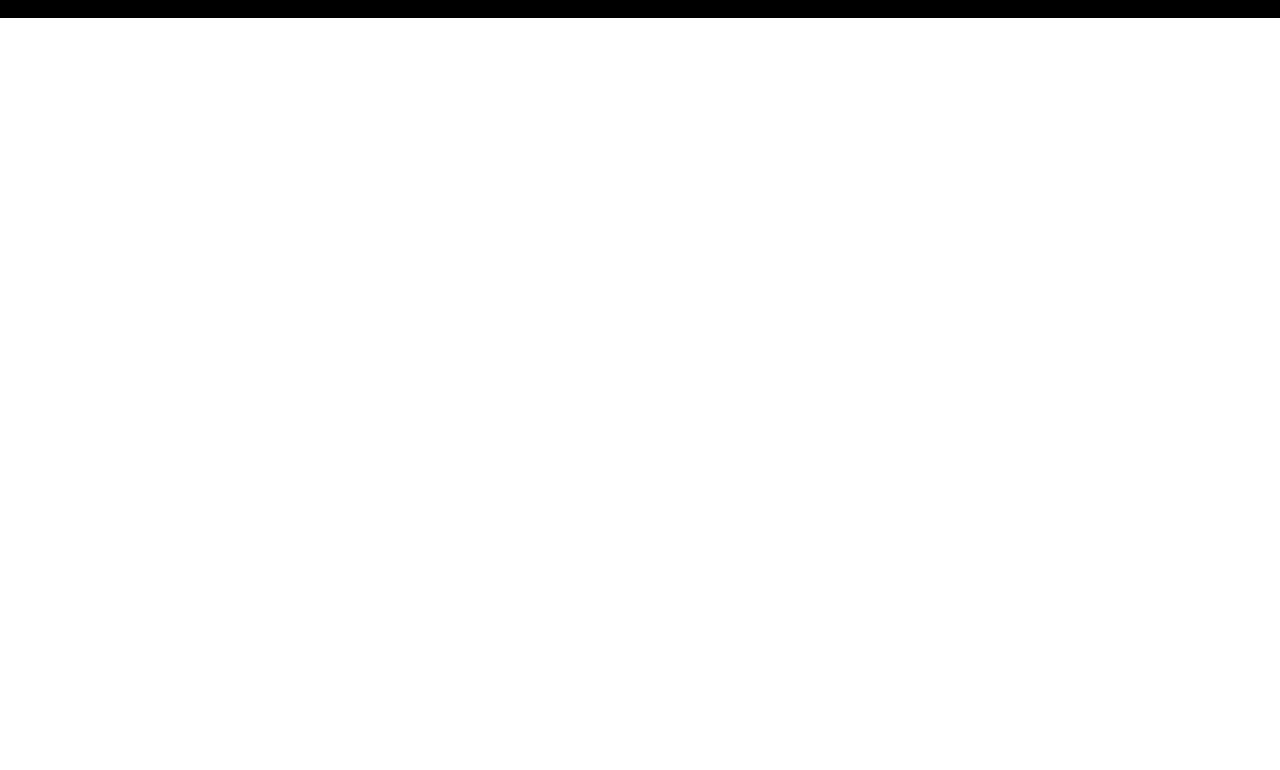
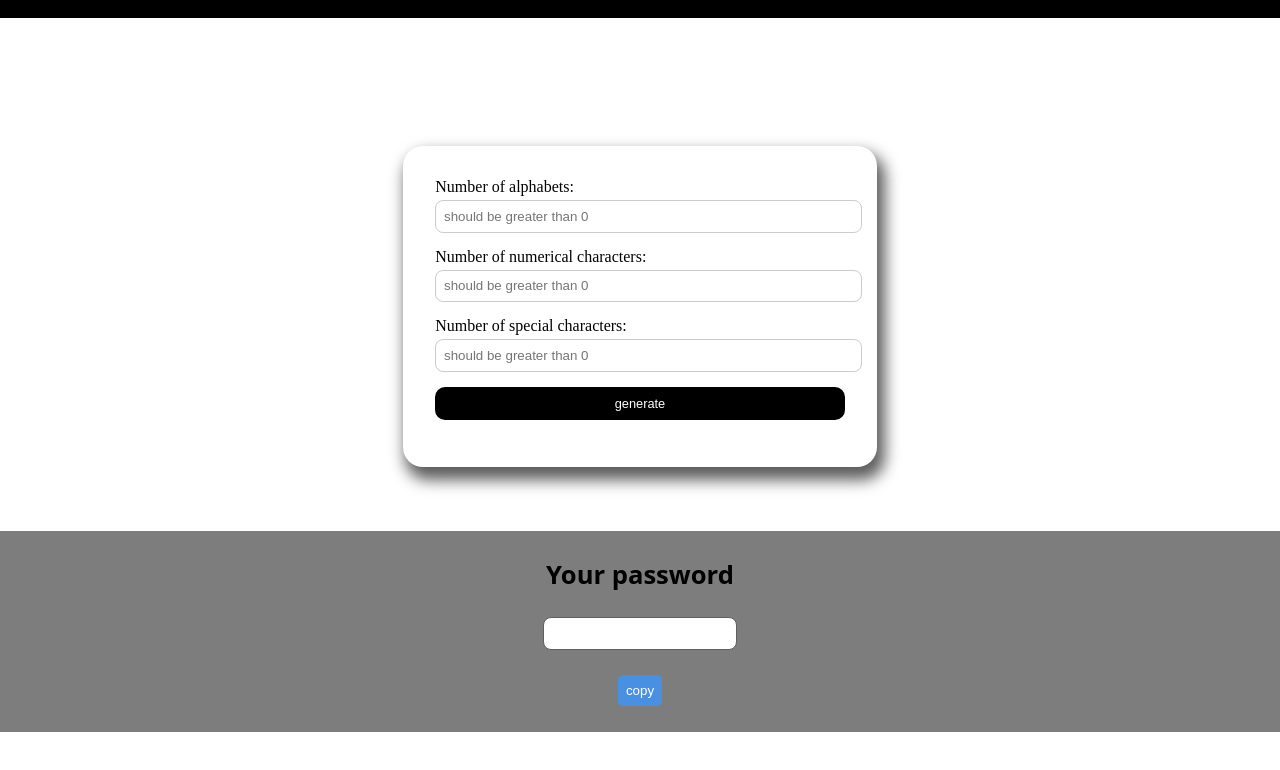
Before and after one commit to priyanshugupta18-web/password-generator, a plain HTML site: page index.html in a window 1280 px wide. Shown: the part 84-854 px from the top of the page. Before the commit the page ends 800 px from the top, so only its background shows below. Drawn offline with Linux system fonts and the light colour scheme.

Commit message:
done with the HTML and CSS

```diff
--- a/index.html
+++ b/index.html
@@ -1,18 +1,49 @@
 <!DOCTYPE html>
 <html lang="en">
+
 <head>
     <meta charset="UTF-8">
     <meta name="viewport" content="width=device-width, initial-scale=1.0">
     <title>Password Generator</title>
     <link rel="stylesheet" href="styles/style.css">
 </head>
+
 <body>
     <header>
         <div class="heading">
             <h1>Password Generator</h1>
         </div>
     </header>
-    <main></main>
+    <main>
+        <div class="form-container">
+            <form>
+                <div id="alpha-cont">
+                    <label>Number of alphabets:</label>
+                    <input type="number" id="letter" min="0" required name="letter"
+                        placeholder="should be greater than 0">
+                </div>
+                <div id="num-cont">
+                    <label>Number of numerical characters:</label>
+                    <input type="number" id="number" min="0" required name="number"
+                        placeholder="should be greater than 0">
+                </div>
+                <div id="spec-cont">
+                    <label>Number of special characters:</label>
+                    <input type="number" id="special" min="0" required name="special"
+                        placeholder="should be greater than 0">
+                </div>
+                <div class="generate">
+                    <input type="submit" value="generate">
+                </div>
+            </form>
+        </div>
+        <div id="password-display">
+            <h2>Your password</h2>
+            <input type="text" id="result" readonly>
+            <button id="copybtn">copy</button>
+        </div>
+    </main>
     <script src="scripts/script.js"></script>
 </body>
+
 </html>
--- a/styles/style.css
+++ b/styles/style.css
@@ -1,9 +1,9 @@
-*{
+* {
     margin: 0;
     padding: 0;
 }
 
-.heading{
+.heading {
     background-color: black;
     color: white;
     height: 8vw;
@@ -13,3 +13,124 @@
     font-family: sans-serif;
     font-size: 2vw;
 }
+
+.form-container {
+    display: flex;
+    justify-content: center;
+    align-items: center;
+    margin-top: 10vw;
+    margin-bottom: 5vw;
+}
+
+form {
+    background-color: white;
+    box-shadow: 5px 10px 15px 3px rgb(92, 92, 92);
+    padding: 2.5vw;
+    border-radius: 20px;
+}
+
+form div {
+    margin-bottom: 1.2vw;
+}
+
+input[type="number"] {
+    width: 100%;
+    padding: 0.6vw;
+    margin-top: 0.3vw;
+    border-radius: 8px;
+    border: 1px solid #ccc;
+    outline: none;
+}
+
+input[type="number"]:focus {
+    border-color: #007BFF;
+}
+
+.generate input {
+    width: 100%;
+    padding: 0.7vw;
+    border-radius: 10px;
+    border: none;
+    background-color: black;
+    color: white;
+    cursor: pointer;
+    font-size: 1vw;
+    transition: 0.3s;
+}
+
+.generate input:hover {
+    background-color: #333;
+}
+
+#password-display {
+    display: flex;
+    justify-content: center;
+    align-items: center;
+    flex-direction: column;
+    margin-bottom: 5vw;
+    gap: 2vw;
+    padding: 2vw;
+    background-color: #7e7d7d;
+}
+
+#password-display h2 {
+    font-family: system-ui, -apple-system, BlinkMacSystemFont, 'Segoe UI', Roboto, Oxygen, Ubuntu, Cantarell, 'Open Sans', 'Helvetica Neue', sans-serif;
+    font-size: 2vw;
+}
+
+#password-display input {
+    padding: 0.6vw;
+    border-radius: 8px;
+    border: 1px solid #615e5e;
+    outline: none;
+    overflow: hidden; /*overflow ko hide kar do*/
+    text-overflow: ellipsis; /*hidden text to ... represent karo*/
+    white-space: nowrap; /*text ko alge line me mat jaane do*/
+}
+
+#copybtn{
+    padding: 8px;
+    border-radius: 5px;
+    border: none;
+    background-color: #4a90e2;
+    color: white;
+    cursor: pointer;
+    transition: all 0.3s ease-in;
+}
+
+#copybtn:hover{
+    background-color: #357abd;
+    transform: scale(1.05);
+}
+
+@media (max-width: 768px) {
+    .generate input{
+        font-size: 3.5vw;
+    }
+    form{
+        width: 60vw;
+        box-shadow: 5px 10px 15px 3px rgb(129, 128, 128);
+        padding: 20px;
+    }
+    .form-container{
+        margin-bottom: 15vw;
+    }
+
+    label{
+        font-size: 3vw;
+    }
+
+    input[type="number"] {
+        border-radius: 5px;
+    }
+
+    input::placeholder{
+        font-size: 3vw;
+    }
+
+    .generate input{
+        margin-top: 5px;
+        border-radius: 5px;
+        padding: 4px;
+    }
+}
```
